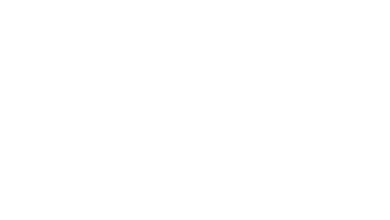
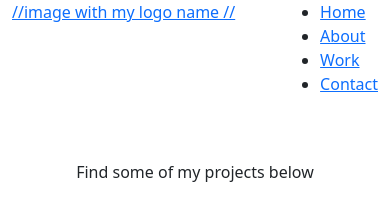
Before and after one commit to mdnica/portfolio-project, a plain HTML site: page index.html in a window 390 px wide. Drawn offline with nearby package versions, Linux system fonts and the light colour scheme.

Commit message:
created the navbar

```diff
--- a/index.html
+++ b/index.html
@@ -34,6 +34,37 @@
       integrity="sha384-w76AqPfDkMBDXo30jS1Sgez6pr3x5MlQ1ZAGC+nuZB+EYdgRZgiwxhTBTkF7CXvN"
       crossorigin="anonymous"
     ></script>
+    <script
+      src="https://kit.fontawesome.com/eb5489befc.js"
+      crossorigin="anonymous"
+    ></script>
   </head>
-  <body></body>
+  <body>
+    <div class="container">
+      <nav class="d-flex justify-content-between">
+        <a href="/" title="homepage">
+          //image with my logo name //
+          <img src="images/" class="logo d-none d-md-block" alt="diana-logo" />
+        </a>
+        <ul>
+          <li class="active">
+            <a href="/" title="homepage">Home</a>
+          </li>
+          <li>
+            <a href="/about.html" title="about diana">About</a>
+          </li>
+          <li>
+            <a href="/work.html" title="diana's work">Work</a>
+          </li>
+          <li>
+            <a href="/contact.html" title="diana's contact">Contact</a>
+          </li>
+        </ul>
+      </nav>
+    </div>
+    <div class="hero"></div>
+    <p class="text-center m-5">Find some of my projects below</p>
+    <div class="container"></div>
+    <div id="pouch-root" style="display: block"></div>
+  </body>
 </html>
```
Also changed, not shown: about.html (added), contact.html (added), work.html (added).
